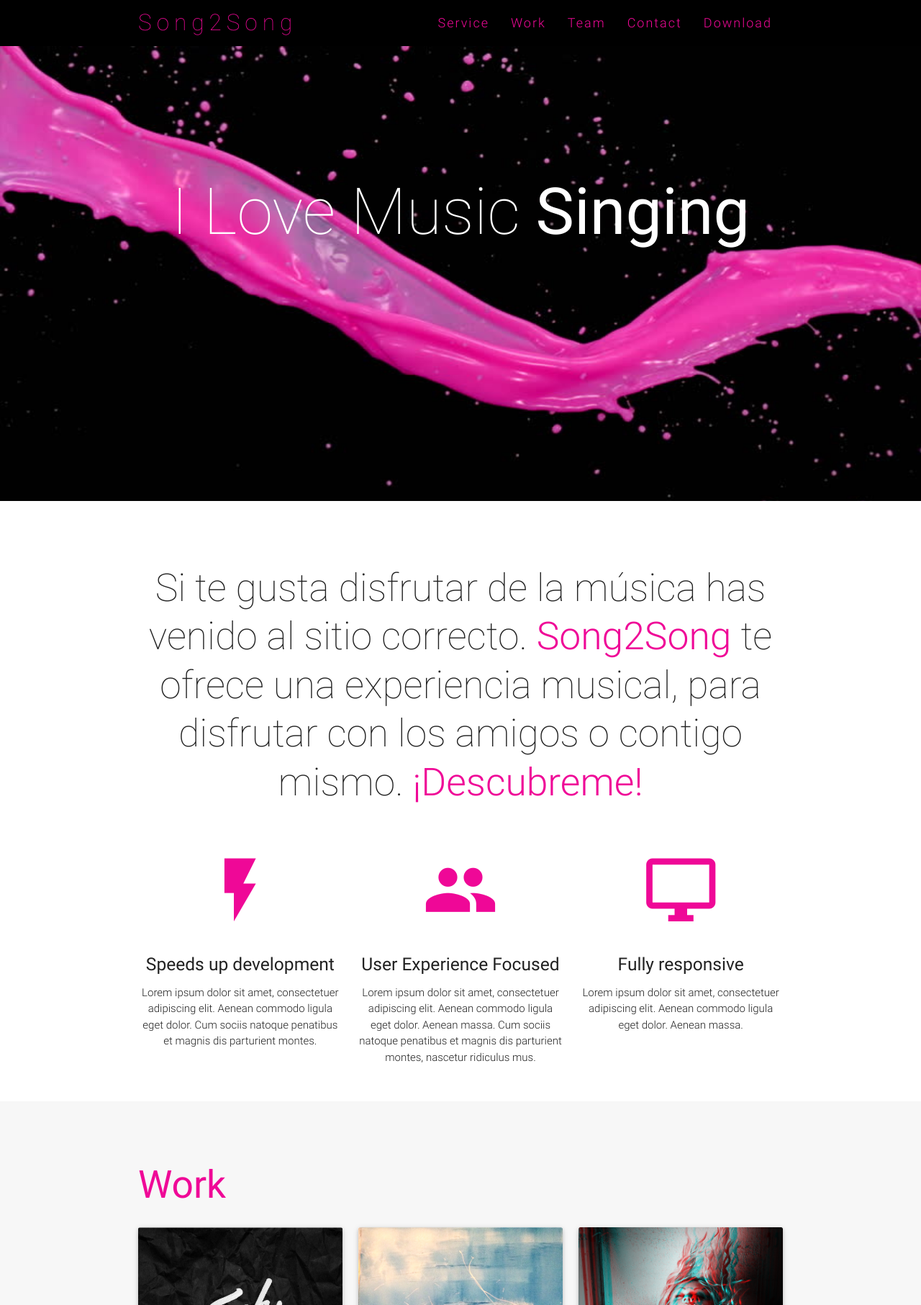
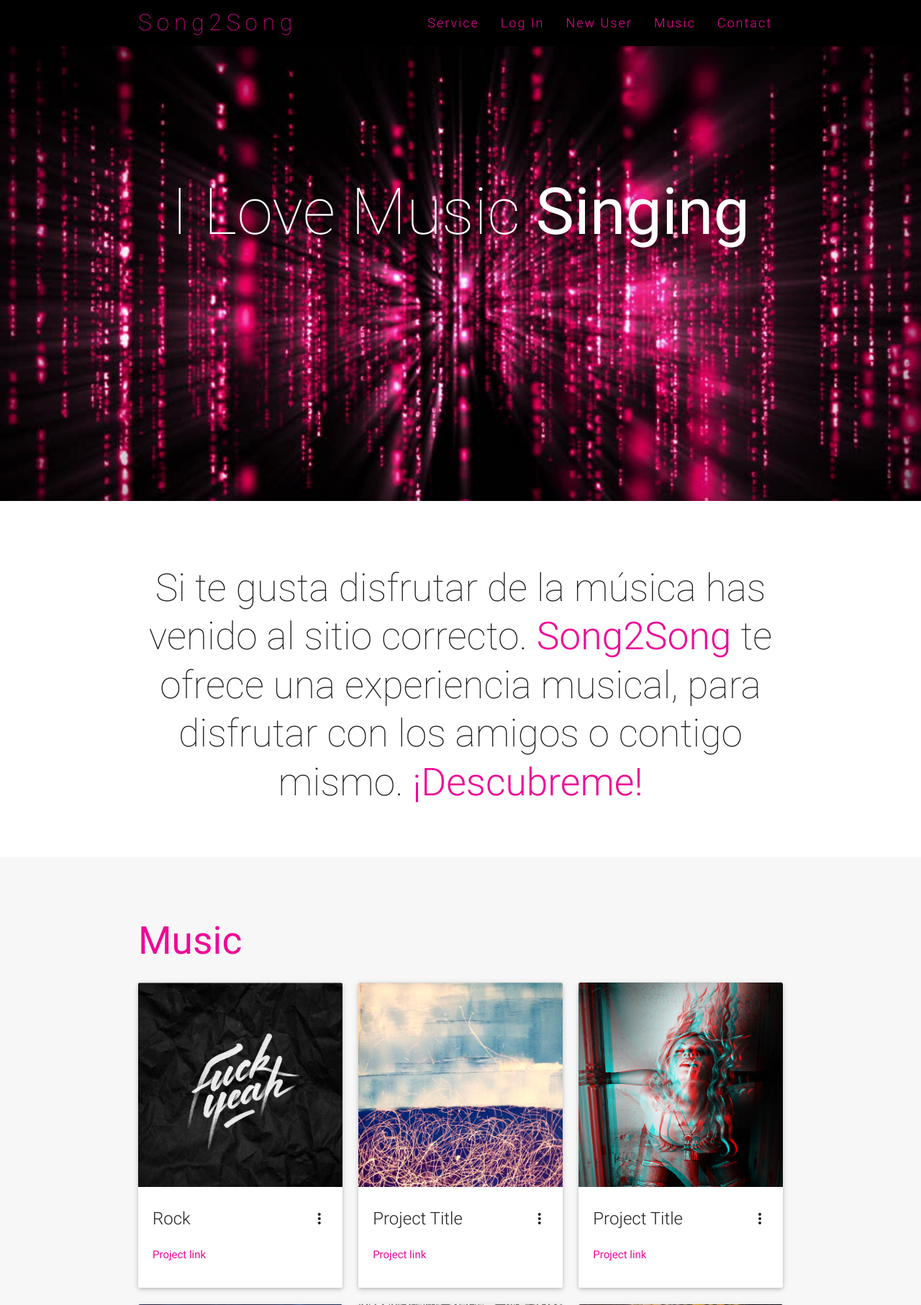
Before and after one commit to Jesmv/Proyecto, a PHP site: template view/homeView.php in a window 1280 px wide. Shown: the top 1813 px of the page at 72% size. Run offline with PHP 8.4, Linux system fonts and the light colour scheme; the template is opened without the code that fills it: most values are stand-ins (such as "Sample title", 1, 10 or a date in 2020); some libraries are stand-ins or nearby versions.

Commit message:
Inicio del log in

```diff
--- a/core/baseEntity.php
+++ b/core/baseEntity.php
@@ -32,7 +32,7 @@
 
 		public function getById($id){
         $query=$this->db->query("SELECT * FROM $this->table WHERE id=$id");
-
+		$resultSet=[];
         if($row = $query->fetch_object()) {
            $resultSet=$row;
         }
@@ -42,6 +42,8 @@
 
     public function getBy($column,$value){
         $query=$this->db->query("SELECT * FROM $this->table WHERE $column='$value'");
+
+		$resultSet=[];
 
         while($row = $query->fetch_object()) {
            $resultSet[]=$row;
--- a/css/style.css
+++ b/css/style.css
@@ -13,14 +13,14 @@
     padding: 0 15px;
 }
 
-#intro, #work, #team {padding-top: 4rem;}
+#intro, #music, #team {padding-top: 4rem;}
 
 
 #index-banner {
     min-height: 632px;
     max-height: 864px;
     position: relative;
-    background-image: url(../img/10.jpg);
+    background-image: url(../img/1.jpg);
     background-repeat: no-repeat;
     background-size: cover;
 }
@@ -65,7 +65,11 @@ nav .brand-logo{
 
 .card-content a:hover {color: #EF0897;}
 
-#work, #team{background: rgb(247, 247, 247);}
+#music, #team{background: rgb(247, 247, 247);}
+
+#logIn{
+    color: #EF0897;
+}
 
 .text_pink{color:#EF9A9A;}
 
@@ -265,3 +269,18 @@ nav a.button-collapse {
 footer.page-footer {
     margin-top: 0px !important;
 }
+
+#user_Password, #user_Name {
+    border-bottom: 1px solid #ad1457;
+    box-shadow: 0 1px 0 0 #ad1457;
+    background-color: black;
+    color: #ad1457
+}
+
+#logIn, form, #sendUser {
+    background-color: black;
+}
+
+.input-field label {
+    color: #ad1457;
+}
--- a/js/init.js
+++ b/js/init.js
@@ -1,5 +1,4 @@
-(function($){
-  $(function(){
+$(function(){
 
     $('.button-collapse').sideNav();
 	$('.scrollspy').scrollSpy();
@@ -170,7 +169,7 @@
 	      'MozTransition'    : 'transitionend',
 	      'transition'       : 'transitionend'
 	},
-	transEndEventName = transEndEventNames[ Modernizr.prefixed('transition') ];
+	transEndEventName = 'transitionend';
 
 	function addDashes(name) {
 		return name.replace(/([A-Z])/g, function(str,m1){ return '-' + m1.toLowerCase(); });
@@ -268,5 +267,4 @@
 	// 	card.addEventListener('click', scaleCard, false);
 	// });
 
-	}); // end of document ready
-})(jQuery); // end of jQuery name space
+}); // end of document ready
--- a/model/User.php
+++ b/model/User.php
@@ -82,5 +82,11 @@ class User extends BaseEntity {
         return $save;
     }
 
+    public function findUser($nick) {
+        $list = $this->getBy("nick", $nick);
+
+        return $list[0];
+    }
+
 }
 ?>
--- a/view/homeView.php
+++ b/view/homeView.php
@@ -3,12 +3,12 @@
 <head>
     <meta http-equiv="Content-Type" content="text/html; charset=UTF-8"/>
     <meta name="viewport" content="width=device-width, initial-scale=1, maximum-scale=1.0, user-scalable=no"/>
-    <meta name="theme-color" content="#2196F3">
+    <meta name="theme-color" content="#EF0897">
     <title>Material UI One Page Theme</title>
 
     <!-- CSS  -->
     <link href="css/materialize.css" type="text/css" rel="stylesheet">
-	<link href="css/font-awesome.css" type="text/css" rel="stylesheet">
+	<link href="css/font-awesome.min.css" type="text/css" rel="stylesheet">
 	<link href="css/style.css" type="text/css" rel="stylesheet">
 </head>
 <body id="top" class="scrollspy">
@@ -30,17 +30,17 @@
             <a href="#" id="logo-container" class="brand-logo">Song2Song</a>
                 <ul class="right hide-on-med-and-down">
                     <li><a href="#intro">Service</a></li>
-                    <li><a href="#work">Work</a></li>
-                    <li><a href="#team">Team</a></li>
+                    <li><a href="#logIn">Log In</a></li>
+                    <li><a href="#newUser">New User</a></li>
+                    <li><a href="#music">Music</a></li>
                     <li><a href="#contact">Contact</a></li>
-                    <li><a href="https://github.com/joashp/material-design-template" target="_blank">Download</a></li>
                 </ul>
                 <ul id="nav-mobile" class="side-nav">
                     <li><a href="#intro">Service</a></li>
-                    <li><a href="#work">Work</a></li>
-                    <li><a href="#team">Team</a></li>
+                    <li><a href="logIn">Log In</a></li>
+                    <li><a href="#newUser">New User</a></li>
+                    <li><a href="#music">Music</a></li>
                     <li><a href="#contact">Contact</a></li>
-                    <li><a href="https://github.com/joashp/material-design-template" target="_blank">Download</a></li>
                 </ul>
             <a href="#" data-activates="nav-mobile" class="button-collapse"><i class="mdi-navigation-menu"></i></a>
             </div>
@@ -70,36 +70,14 @@
                 <h2 class="center header text_h2"> Si te gusta disfrutar de la música has venido al sitio correcto. <span class="span_h2"> Song2Song  </span>
                 te ofrece una experiencia musical, para disfrutar con los amigos o contigo mismo. <span class="span_h2"> ¡Descubreme!</span> </h2>
             </div>
-
-            <div  class="col s12 m4 l4">
-                <div class="center promo promo-example">
-                    <i class="mdi-image-flash-on"></i>
-                    <h5 class="promo-caption">Speeds up development</h5>
-                    <p class="light center">Lorem ipsum dolor sit amet, consectetuer adipiscing elit. Aenean commodo ligula eget dolor. Cum sociis natoque penatibus et magnis dis parturient montes.</p>
-                </div>
-            </div>
-            <div class="col s12 m4 l4">
-                <div class="center promo promo-example">
-                    <i class="mdi-social-group"></i>
-                    <h5 class="promo-caption">User Experience Focused</h5>
-                    <p class="light center">Lorem ipsum dolor sit amet, consectetuer adipiscing elit. Aenean commodo ligula eget dolor. Aenean massa. Cum sociis natoque penatibus et magnis dis parturient montes, nascetur ridiculus mus.</p>
-                </div>
-            </div>
-            <div class="col s12 m4 l4">
-                <div class="center promo promo-example">
-                    <i class="mdi-hardware-desktop-windows"></i>
-                    <h5 class="promo-caption">Fully responsive</h5>
-                    <p class="light center">Lorem ipsum dolor sit amet, consectetuer adipiscing elit. Aenean commodo ligula eget dolor. Aenean massa.</p>
-                </div>
-            </div>
         </div>
     </div>
 </div>
 
 <!--Music-->
-<div class="section scrollspy" id="work">
+<div class="section scrollspy" id="music">
     <div class="container">
-        <h2 class="header text_b">Work </h2>
+        <h2 class="header text_b">Music </h2>
         <div class="row">
             <div class="col s12 m4 l4">
                 <div class="card">
@@ -107,7 +85,7 @@
                         <img class="activator" src="img/project1.jpg">
                     </div>
                     <div class="card-content">
-                        <span class="card-title activator grey-text text-darken-4">Project Title <i class="mdi-navigation-more-vert right"></i></span>
+                        <span class="card-title activator grey-text text-darken-4">Rock <i class="mdi-navigation-more-vert right"></i></span>
                         <p><a href="#">Project link</a></p>
                     </div>
                     <div class="card-reveal">
@@ -382,11 +360,32 @@
     </div>
 </footer>
 
+<!-- Modal Structure -->
+  <div id="logIn" class="modal">
+    <div class="modal-content">
+      <h4>Iniciar Sesion</h4>
+      <form action="<?php echo $helper->url('User', 'login') ?>" method="post">
+         <div class="row">
+          <div class="input-field col s6 " >
+            <input name="user_Name" id="user_Name" type="text" required/>
+            <label for="user_Name" class="#ad1457">Usuario</label>
+          </div>
+          <div class="input-field col s6">
+            <input name="user_Password" id="user_Password" type="password" required/>
+            <label for="user_Password" class="#ad1457">Contraseña</label>
+          </div>
+          <div class="modal-footer" id="sendUser">
+            <input class="btn waves-effect waves-light" type="submit" name="send" id="send">
+          </div>
+      </form>
+    </div>
+  </div>
 
     <!--  Scripts-->
     <script src="js/jquery-2.1.1.min.js"></script>
-	<script src="js/materialize.min.js"></script>
+	<script src="https://cdnjs.cloudflare.com/ajax/libs/materialize/0.98.2/js/materialize.min.js"></script>
     <script src="js/init.js"></script>
+    <script src="js/script.js"></script>
 
     </body>
 </html>
```
